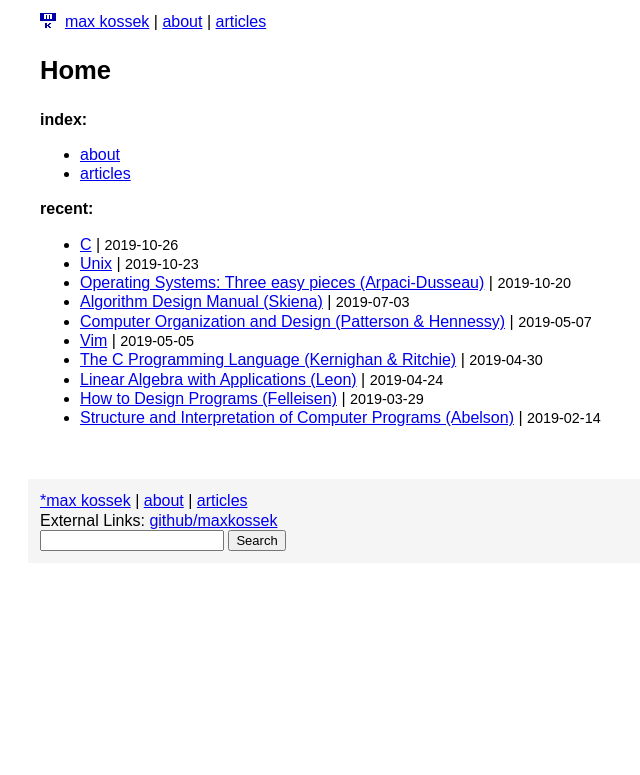
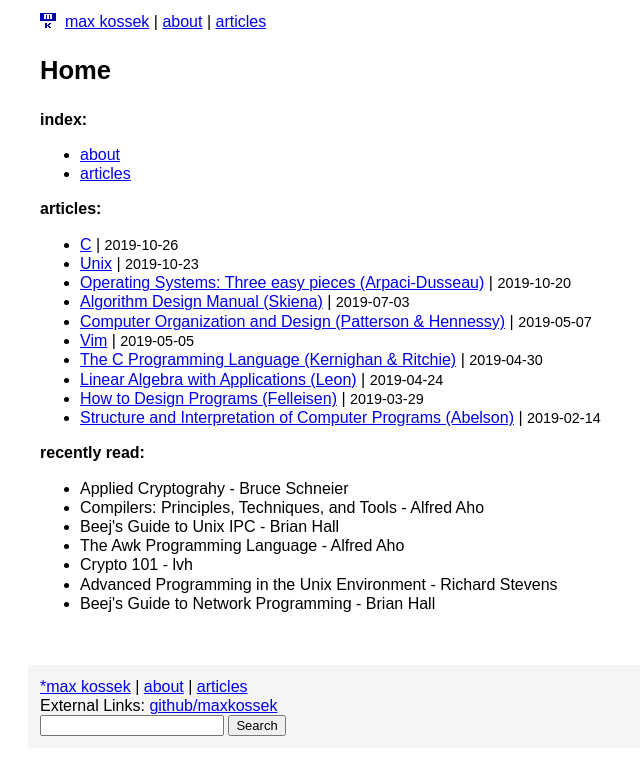
Before and after one commit to maxkossek/maxkossek.github.io, a Jekyll site: the page built from index.html, in a window 1280 px wide. Shown: the top 775 px of the page, without its empty margins (280-920 px from the left). Built offline with Jekyll 4.4.1, drawn with Linux system fonts in a browser that asks for light colours.

Commit message:
Update recent reading

```diff
--- a/_layouts/post.html
+++ b/_layouts/post.html
@@ -11,7 +11,7 @@ layout: default
 {% if page.categories.size > 0 %}
  | <span class="category">
 {% for category in page.categories %}
-<a href="{{site.baseurl}}/categories#{{ category | slugify }}">{{category | capitalize}}</a>{% unless forloop.last %}, {% endunless %}
+<a href="{{site.baseurl}}/categories#{{ category | slugify }}">{{category}}</a>{% unless forloop.last %}, {% endunless %}
 {% endfor %}
 </span>
 {% endif %}
@@ -34,7 +34,7 @@ layout: default
 {% if page.categories.size > 0 %}
 <span class="category">Category:
 {% for category in page.categories %}
-<a href="{{site.baseurl}}/categories#{{ category | slugify }}">{{category | capitalize}}</a>{% unless forloop.last %}, {% endunless %}
+<a href="{{site.baseurl}}/categories#{{ category | slugify }}">{{category}}</a>{% unless forloop.last %}, {% endunless %}
 {% endfor %}
 </span>
 {% endif %}
--- a/about.html
+++ b/about.html
@@ -19,7 +19,7 @@ sitemap:
 <tr><td><strong>GPG:</strong></td><td>F5B0 0707 D770 0F53 49D4 F180 DCDA 8B18 CEB1 8A89</td></tr>
 <tr><td><strong>Languages:</strong></td><td>C, Python, AWK, POSIX sh, HTML, CSS, x86 Assembly</td></tr>
 <tr><td><strong>Tools:</strong></td><td>Unix, Zsh, Vim</td></tr>
-<tr><td><strong>Interests:</strong></td><td>Computer Security, CTF, Economics, Probability, Music, Bodybuilding</td></tr>
+<tr><td><strong>Interests:</strong></td><td>✝, Computer Security, CTF, Economics, Probability, Music, Bodybuilding</td></tr>
 </table>
 </div>
 
--- a/categories.html
+++ b/categories.html
@@ -16,7 +16,7 @@ sitemap:
 <p>
 <ul>
 {% for category in site.categories %}
-<li><a class="category" href="#{{ category[0] | slugify }}">{{ category[0] | capitalize }}</a> <span class="meta">({{ category[1].size }})</span>
+<li><a class="category" href="#{{ category[0] | slugify }}">{{ category[0] }}</a> <span class="meta">({{ category[1].size }})</span>
 </li>
 {% endfor %}
 </ul>
@@ -25,7 +25,7 @@ sitemap:
 <hr>
 
 {% for category in site.categories %}
-<h3 id="{{ category[0] | slugify }}">{{ category | first | capitalize }} <span class="meta">({{ category[1].size }})</span></h3>
+<h3 id="{{ category[0] | slugify }}">{{ category | first }} <span class="meta">({{ category[1].size }})</span></h3>
 <ul>
 {% for post in category.last %}
 <li><a href="{{ post.url }}" title="{{ post.title }}">{{ post.title }}</a> | <span class="meta"><time class="date" datetime="{{ post.date | date_to_xmlschema }}" itemprop="datePublished">{{ post.date | date: "%Y-%m-%d" }}</time></span></li>
--- a/index.html
+++ b/index.html
@@ -16,8 +16,7 @@ sitemap:
 <li><a href="/articles">articles</a></li>
 </ul>
 
-
-<strong>recent:</strong>
+<strong>articles:</strong>
 
 <ul>
 {% for post in site.posts %}
@@ -25,5 +24,16 @@ sitemap:
 {% endfor %}
 </ul>
 
+<strong>recently read:</strong>
+<ul>
+<li>Applied Cryptograhy - Bruce Schneier</li>
+<li>Compilers: Principles, Techniques, and Tools - Alfred Aho</li>
+<li>Beej's Guide to Unix IPC - Brian Hall</li>
+<li>The Awk Programming Language - Alfred Aho</li>
+<li>Crypto 101 - lvh</li>
+<li>Advanced Programming in the Unix Environment - Richard Stevens</li>
+<li>Beej's Guide to Network Programming - Brian Hall</li>
+</ul>
+
 
 </main>
```
Also changed, not shown: other parts of about.html (+1 -1 lines), other parts of categories.html (+1 -1 lines), other parts of index.html (+1 -1 lines).
